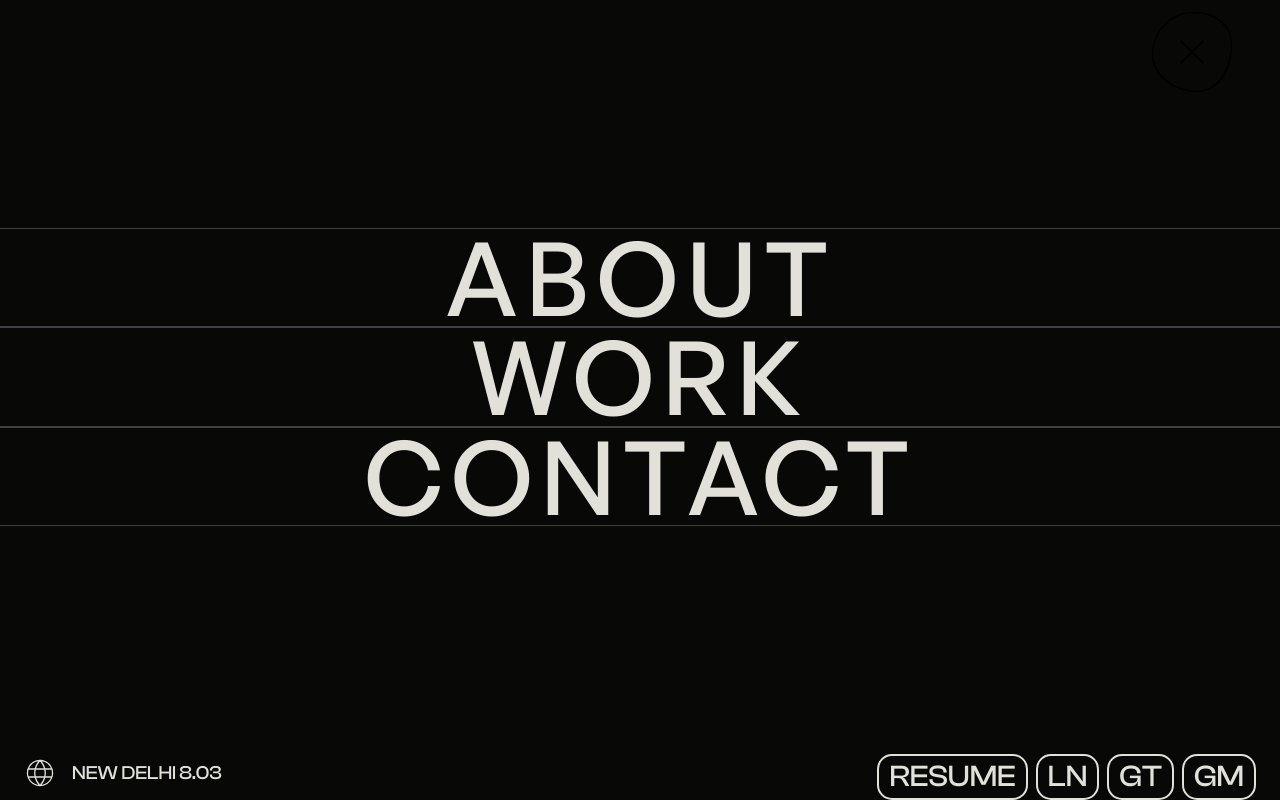
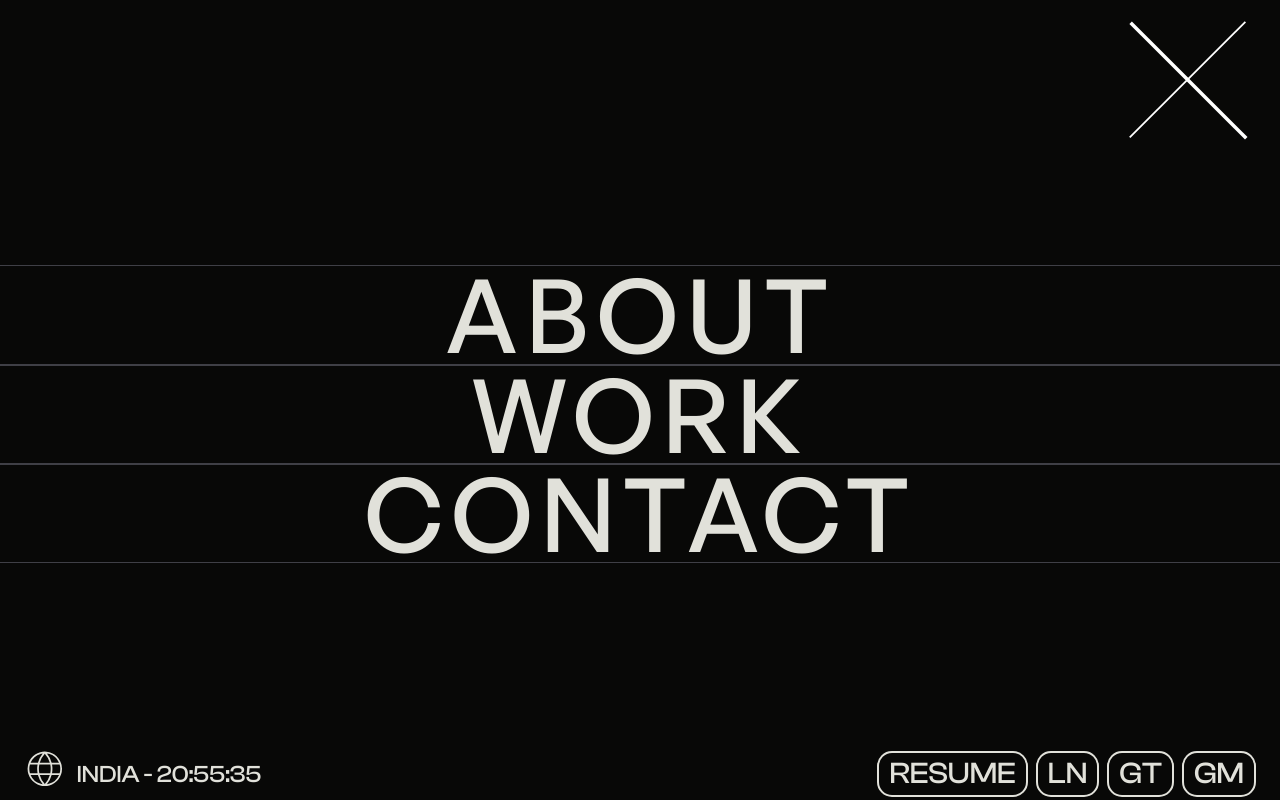
Before and after one commit to Ritik-Bhasarkar/Portfolio-2024, a React (Create React App) app: page / in a window 1280 px wide. Both pictures are taken after a click on the element 1192 px from the left and 51 px from the top of the page. Shown: the top 800 px of the page. Built offline with nearby package versions, Linux system fonts and the light colour scheme; a web font is replaced by a local one.

Commit message:
logo and hero section relocation + scroll animation pending

```diff
--- a/src/App.css
+++ b/src/App.css
@@ -19,6 +19,7 @@ body{
   height: 100%;
   overflow-x:hidden;
   overflow-y:auto;
+  background-color: var(--primary-light);
 }
 
 html.lenis {
@@ -103,81 +104,65 @@ html.lenis {
 /*toggle btn*/
 
 .menu-wrapper{
-  width: 80px;
-  height:80px;
-  z-index: 2;
-  position: relative;
+  width: 225px;
+  height:55px;
+  background-color: var(--primary-Dark);
   position: fixed;
-  right: 3rem;
+  right: 0;
+  top: 0;
+  cursor: pointer;
+  padding: 20px;
 }
 
 #toggle-btn{
- height: 100%;
- width: 100%;
- cursor: pointer;
+  height: 100%;
+  width: 100%;
+  display: flex;
+  flex-direction: column;
+  align-items: end;
+  justify-content: center;
 }
 
-.btn-outline{
-  border: 1px solid black;
-  height: 100%;
+
+.svg-header{
+  position: absolute;
+}
+
+.svg-header line{
+  transition: stroke 0.5s;
+}
+
+
+.toggle-background-color{
+  background-color: var(--highligher-neon);
   width: 100%;
   position: absolute;
-  display: flex;
-  flex-shrink: 0;
+  left: 0;
+  top: 0;
+  z-index: -1;
+  height: 0;
+  transition: height 0.3s;
 }
 
-.btn-outline-1{
-  border-radius: 60% 40% 30% 70% / 60% 30% 70% 40%;
-  animation: morph 3s linear infinite;
+.menu-wrapper:hover .svg-header > line{
+  stroke:black;
 }
-
-.btn-outline-2{
-  border-radius: 53% 47% 43% 57% / 51% 39% 61% 49%;
-}
-
-@keyframes morph{
-  0%{
-    border-radius:60% 40% 30% 70% / 60% 30% 70% 40%; ;
-  }
-  50%{
-    border-radius:30% 60% 70% 40% / 50% 60% 30% 60%; ;
-  }
-  100%{
-    border-radius:60% 40% 30% 70% / 60% 30% 70% 40%; ;
-  }
-}
-
-.menu-toggle-bar{
-  height: inherit;
-  display: flex;
-  justify-content: center;
-  align-items:center;
-  transform-origin: 50% 50%;
-}
-
-.toggle-span{
-  width: 32px;
-  height: 2px;
-  background-color: black;
-  position: absolute;
-
-}
-
-.toggle-span-1{
-  transition: tranform 0.25s;
+.menu-wrapper:hover .toggle-background-color{
+  height: 100%;
 }
 
 
 
+/* @media only screen and (min-width: 600px) {
+
+  #toggle-btn {
+    height: 120px;
+  }
+
+} */
+
 /* ake pehle ye change kar */
 
-.menu.btn{
-  border: none;
-  background: transparent;
-  position: fixed;
-  top: 5%;
-  color: white;
-}
 
 /*-----------------------------*/
 
@@ -204,36 +189,62 @@ html.lenis {
 
 .menu-layer{
   background-color: var(--primary-Dark);
-  height: 100%;
+  height: 100vh;
   display: flex;
   flex-direction: column;
   justify-content:space-between;
   overflow: hidden;
-
 }
 
 .hamburger-container{
-  /* background-color: aquamarine; */
   display: flex;
   align-items: center;
   flex: 1;
+  overflow: hidden;
 }
+
+.svg-lines{
+  display: flex;
+  justify-content: flex-end;
+  padding: 20px;
+}
+
+.svg-lines svg{
+  cursor: pointer;
+  width: 120px;
+  height: 120px;
+  transform: translateX(120%);
+}
+
+.svg-lines svg path{
+  transition: color 0.5s;
+}
+
+.svg-lines svg:hover path{
+  stroke:var(--highligher-neon)
+}
+
+
 
 .hamburger-wrapper{
   width: 100%;
 }
 
+
+
+
 .hamburger-wrapper > nav >ul{
   list-style-type: none;
   text-align: center;
+  transform: translateY(-40px);
 }
 
 .nav-items li{
   width: 100%;
-  /* box-shadow: 0 1px var(--border-color),0 -1px var(--border-color); */
   border-top: 1px solid var(--border-color);
   border-bottom: 1px solid var(--border-color);
-  /* padding-top: 0.2rem; */
+  transform-origin: top;
+  perspective: 80vw;
 }
 
 .nav-items li a{
@@ -263,18 +274,19 @@ html.lenis {
   display: flex;
   text-align: center;
   align-items: center;
-  gap: 1rem;
+  gap: 0.7rem;
   color: var(--primary-light);
+
 }
 
 .current-time-global{
-  font-size: 2rem;
+  font-size: 2.6rem;
   text-align: center;
 }
 
 .current-time{
-  font-size: 1.2rem;
-  transform: translateY(-4px);
+  font-size: 1.5rem;
+  /* transform: translateY(-4px); */
   font-family: var(--header-medium);
 }
 
@@ -299,12 +311,6 @@ html.lenis {
   cursor: pointer;
 }
 
-
-
-/* .social-handles ul li:hover{
-  border-color: var(--highligher-neon);
-  transition: ease-in-out 3ms;
-} */
 
 .social-handles ul li a{
   text-decoration: none;
@@ -354,7 +360,8 @@ html.lenis {
   text-align: center;
   align-items: center;
   justify-content: center;
-  font-family: var(--primary-text-medium);
+  font-family: var(--header-medium);
+  white-space: nowrap;
 }
 
 .text:hover>span {
@@ -558,26 +565,19 @@ html.lenis {
   width: 35ch;
 }
 
-
-
-
-
-
-
-
-
-
-
 /*--------------------------------------*/
 
 .work{
   min-height: 100vh;
   background-color: var(--primary-Dark);
   padding: 3rem 4rem ;
+  border-bottom-right-radius: 1.5rem;
+  border-bottom-left-radius: 1.5rem;
 }
 
 .work-head{
   overflow: hidden;
+  margin-bottom:7rem
 }
 
 .page-heading.works{
@@ -705,14 +705,12 @@ html.lenis {
   display: flex;
  align-items: center;
  border:2px solid greenyellow;
-
 }
 
 .images{
-position: relative;
+  position: relative;
   width: 450px;
   transform: translateY(0);
-
 }
 
 .image{
@@ -734,15 +732,15 @@ position: relative;
 
 .contact-header{
   width: 8ch;
-line-height: 0.1;
+  line-height: 0.1;
 }
 
 .contact-header > span{
 color:var(--heading-font-color);
-  font-family: var(--primary-text-medium);
-  font-size: 1.5rem;
+  font-family: var(--primary-text-regular);
+  font-size: 1.2rem;
   text-align: center;
-
+  text-transform: capitalize;
 }
 
 
@@ -845,3 +843,12 @@ color:var(--heading-font-color);
   bottom: 20px;
   right: 25px;
 }
+
+.copyright{
+  font-family: var(--primary-light);
+  text-align: right;
+  margin-top: 2rem;
+  color: var(--secondary-light);
+  text-transform: capitalize;
+
+}
--- a/src/Components/About.js
+++ b/src/Components/About.js
@@ -55,6 +55,7 @@ const About = () => {
       gsap.to(largeText.lines, {
         yPercent: 0,
         ease: "sine.out",
+        duration:0.5,
         stagger: { amount: 0.2, ease: "power1.out" },
         scrollTrigger: {
           trigger: aboutDetails.current,
--- a/src/Components/Contact.js
+++ b/src/Components/Contact.js
@@ -6,7 +6,9 @@ const Contact = () => {
   return (
     <div className="contact" id="contact">
       <div className="page-heading contact-header">
-        <span>Follow me and hit me up for future projects or a simple talk.</span>
+        <span>
+          Follow me and hit me up for future projects or a simple talk.
+        </span>
       </div>
 
       <div className="contacts-boxes">
@@ -61,8 +63,8 @@ const Contact = () => {
             </div>
           </a>
         </div>
-
       </div>
+      <p className="copyright"> @2024-all rights reserved -Ritik Bhasarkar</p>
     </div>
   );
 };
--- a/src/Components/Hamburger.js
+++ b/src/Components/Hamburger.js
@@ -1,16 +1,24 @@
-import React, { useEffect, useRef } from "react";
+import React, { useState, useEffect, useRef } from "react";
 import { HashLink as Link } from "react-router-hash-link";
 import gsap from "gsap";
 import { CiGlobe } from "react-icons/ci";
 
+const Hamburger = ({ state, handleMenu }) => {
+  const [date, setDate] = useState(new Date());
 
-const Hamburger = ({ state }) => {
   //vars for animated dom nodes
   let menu = useRef(null);
   let revealMenu = useRef(null);
   let revealMenuBackground = useRef(null);
 
+  let svgRef = useRef(null);
+  let navRef1 = useRef(null);
+  let navRef2 = useRef(null);
+  let navRef3 = useRef(null);
+
   useEffect(() => {
+    //time
+
     if (state.clicked === false) {
       //close menu
       gsap.to([revealMenu, revealMenuBackground], {
@@ -25,6 +33,11 @@ const Hamburger = ({ state }) => {
         duration: 1,
         css: { display: "none" },
       });
+      gsap.to(svgRef.current, {
+        x: "120%",
+        duration: 0.3,
+        ease: "sine.out",
+      });
     } else if (
       state.clicked === true ||
       (state.clicked === true && state.initial === null)
@@ -35,13 +48,25 @@ const Hamburger = ({ state }) => {
         css: { display: "block" },
       });
 
+      gsap.to(svgRef.current, {
+        x: "-10%",
+        duration: 0.5,
+        ease: "sine.in",
+      });
+
       gsap.to([revealMenu, revealMenuBackground], {
         height: "100%",
         duration: 0,
         opacity: 1,
       });
       staggerReveal(revealMenuBackground, revealMenu);
+      rotateContent([navRef1.current, navRef2.current, navRef3.current]);
     }
+
+    var timer = setInterval(() => setDate(new Date()), 1000);
+    return function cleanup() {
+      clearInterval(timer);
+    };
   }, [state]);
 
   const staggerReveal = (node1, node2) => {
@@ -57,9 +82,28 @@ const Hamburger = ({ state }) => {
     });
   };
 
-  const handleLinkClick = () => {
-    //close Menu
-    menu.style.display = "none";
+  const rotateContent = (...nodes) => {
+    const tl = gsap.timeline();
+    nodes.forEach((node, index) => {
+      // Loop through each node with its index
+      tl.fromTo(
+        node,
+        {
+          rotationX: 90,
+          opacity: 0,
+          transformOrigin: "top",
+        },
+        {
+          rotationX: 0,
+          transformOrigin: "top",
+          opacity: 1,
+          stagger: { amount: 0.1, ease: "0.33, 1, 0.68, 1" },
+          duration: 1,
+          ease: "0.33, 1, 0.68, 1",
+          delay: 0.3 + index * 0.2,
+        }
+      );
+    });
   };
 
   return (
@@ -69,26 +113,37 @@ const Hamburger = ({ state }) => {
         className="menu-secondary-background-color"
       ></div>
       <div ref={(el) => (revealMenu = el)} className="menu-layer">
+        <div className="svg-lines">
+          <svg
+            ref={svgRef}
+            width="68"
+            height="68"
+            onClick={handleMenu}
+            viewBox="0 0 68 68"
+            fill="none"
+            xmlns="http://www.w3.org/2000/svg"
+          >
+            <path d="M1.5 1.5L67 67" stroke="white" stroke-width="2px" />
+
+            <path d="M66.5 1L0.999997 66.5" stroke="white" stroke-width="1px" />
+          </svg>
+        </div>
         <div className="hamburger-container">
           <div className="hamburger-wrapper">
             <nav>
               <ul className="nav-items">
-                <li>
-                  <Link className="text" onClick={handleLinkClick} to="#about">
+                <li ref={navRef1}>
+                  <Link className="text" onClick={handleMenu} to="#about">
                     ABOUT <span>KNOW ME</span>
                   </Link>
                 </li>
-                <li>
-                  <Link className="text" onClick={handleLinkClick} to="#work">
+                <li ref={navRef2}>
+                  <Link className="text" onClick={handleMenu} to="#work">
                     WORK <span>SEE EVERTHING</span>
                   </Link>
                 </li>
-                <li>
-                  <Link
-                    className="text"
-                    onClick={handleLinkClick}
-                    to="#contact"
-                  >
+                <li ref={navRef3}>
+                  <Link className="text" onClick={handleMenu} to="#contact">
                     CONTACT <span>SEND ME A FAX</span>
                   </Link>
                 </li>
@@ -101,7 +156,9 @@ const Hamburger = ({ state }) => {
             <div className="current-time-global">
               <CiGlobe />
             </div>
-            <div className="current-time">NEW DELHI 8.03</div>
+            <div className="current-time">
+              INDIA - {date.toLocaleTimeString("en-GB")}
+            </div>
           </div>
           <div className="social-handles">
             <ul>
--- a/src/Components/Header.js
+++ b/src/Components/Header.js
@@ -1,6 +1,5 @@
-import React, { useState, useRef, useEffect } from "react";
+import React, { useState,useEffect,useRef } from "react";
 import Hamburger from "./Hamburger";
-import gsap from "gsap";
 
 const Header = () => {
   //state for menu
@@ -42,22 +41,12 @@ const Header = () => {
     }
   };
 
-  const spanRefBar1 = useRef(null);
-  const spanRefBar2 = useRef(null);
 
-  useEffect(() => {
-    const tl = gsap.timeline({ paused: true });
+  const hamburgerRef = useRef(null);
 
-    tl.to(spanRefBar1.current, {
-      rotation: state.clicked ? 45 : 0,
-      duration: 0.1,
-    }).to(spanRefBar2.current, {
-      rotation: state.clicked ? -45 : 0,
-      duration: 0.1,
-    });
+  useEffect(()=>{
 
-    tl.play();
-  }, [state]);
+  },[])
 
   return (
     <header className="header" id="header">
@@ -70,23 +59,38 @@ const Header = () => {
             disabled={disabled}
             onClick={handleMenu}
           >
-            <div className="btn-outline btn-outline-1"></div>
-            <div className="btn-outline btn-outline-2"></div>
-            <div className="menu-toggle-bar">
-              <span
-                className="toggle-span toggle-span-1"
-                ref={spanRefBar1}
-              ></span>
-              <span
-                className="toggle-span toggle-span-2"
-                ref={spanRefBar2}
-              ></span>
-            </div>
+            <div className="toggle-background-color"></div>
+            <svg
+              className="svg-header"
+              width="56"
+              height="7"
+              viewBox="0 0 56 7"
+              fill="none"
+              xmlns="http://www.w3.org/2000/svg"
+            >
+              <line
+                x1="56"
+                y1="0.5"
+                x2="4.37114e-08"
+                y2="0.500005"
+                stroke="white"
+                stroke-width="2px"
+              />
+
+              <line
+                x1="56"
+                y1="6.5"
+                x2="28"
+                y2="6.5"
+                stroke="white"
+                stroke-width="2px"
+              />
+            </svg>
           </div>
         </div>
       </div>
 
-      <Hamburger state={state} />
+      <Hamburger state={state} handleMenu={handleMenu} />
     </header>
   );
 };
```
Also changed, not shown: src/Components/Work.js (+9 -10 lines), src/Assets/Images/quora-1.png (added), src/Assets/Images/quora2.png (added).
